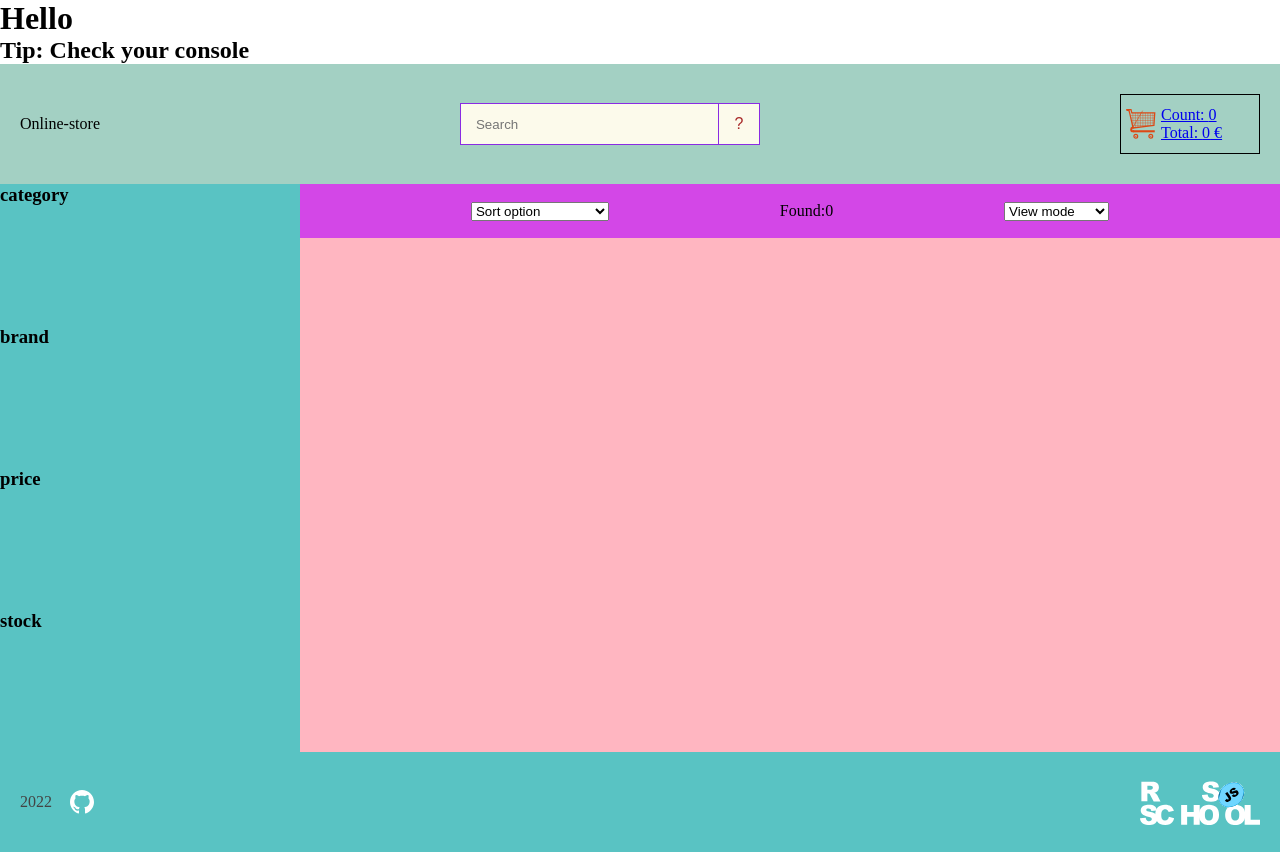
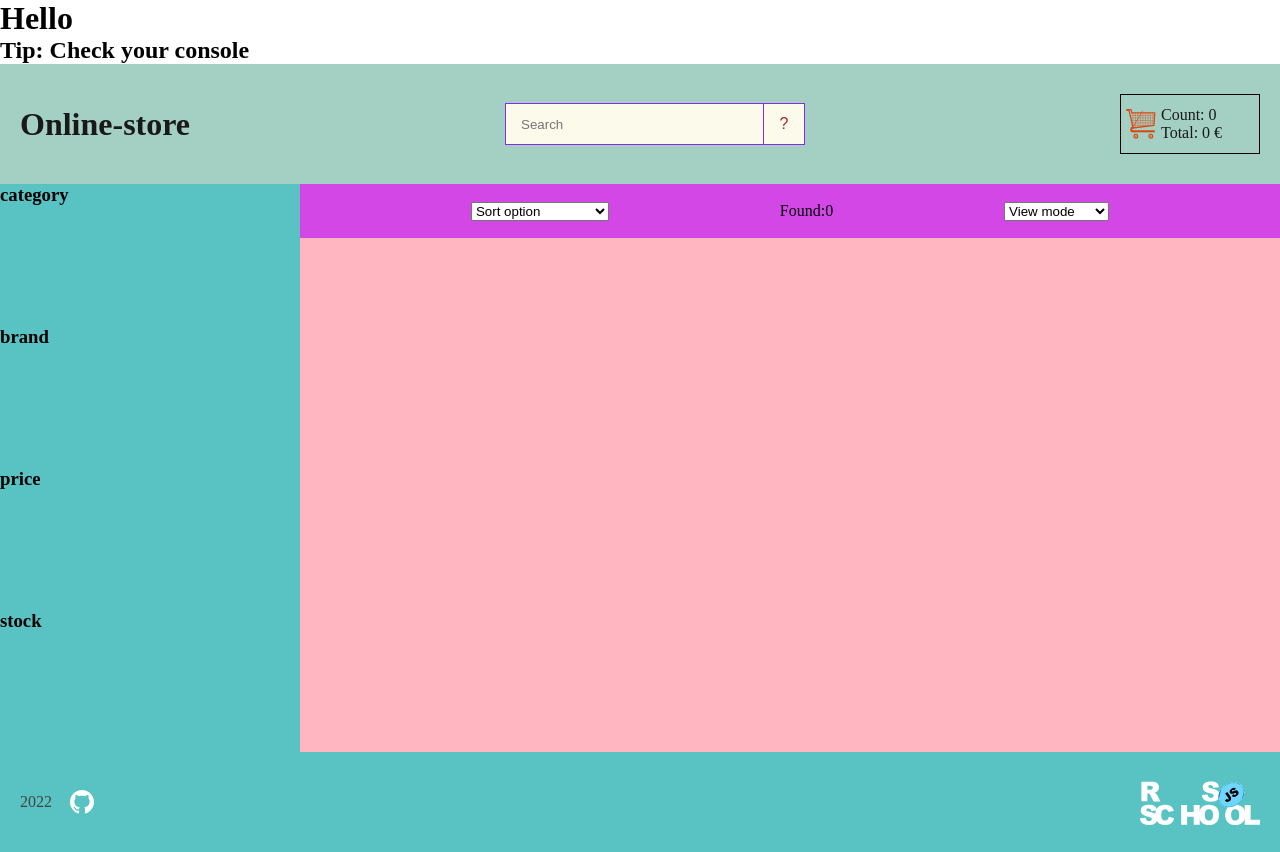
Before and after one commit to DrobyshSV/online-store, a website built with webpack: page index.html in a window 1280 px wide. Built offline with nearby package versions, Linux system fonts and the light colour scheme; no server answers.

Commit message:
fix: correct main title, add css for lins

```diff
--- a/src/components/header/Header.ts
+++ b/src/components/header/Header.ts
@@ -7,10 +7,13 @@ class Header extends Component {
   }
 
   renderLogo() {
-    const title = document.createElement('a');
+    const titleLink = document.createElement('a');
+    titleLink.href = '#main-page'
+    const title = document.createElement('h1');
     title.classList.add('title');
     title.innerText = 'Online-store';
-    this.container.append(title);
+    titleLink.append(title)
+    this.container.append(titleLink);
   }
 
   renderSearchForm() {
--- a/src/index.scss
+++ b/src/index.scss
@@ -3,6 +3,12 @@
   margin: 0;
   box-sizing: border-box;
 }
+
+a {
+  text-decoration: none;
+  color: #1a1919;
+}
+
 header {
   height: 120px;
   background: #A3D0C3;
@@ -15,6 +21,7 @@ main {
   min-height: calc(100vh - 240px);
   display: flex;
 }
+
 footer {
   height: 100px;
   display: flex;
```
Also changed, not shown: src/index.css, 1 other file.
